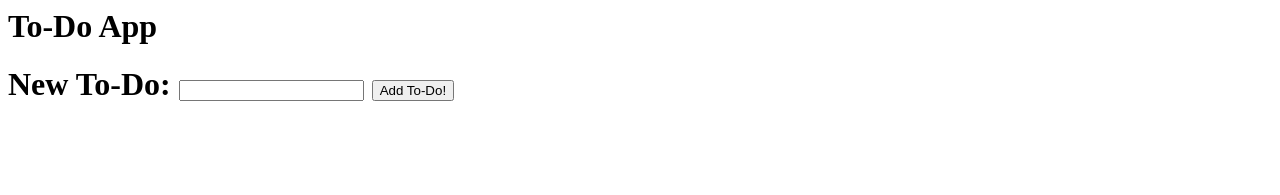
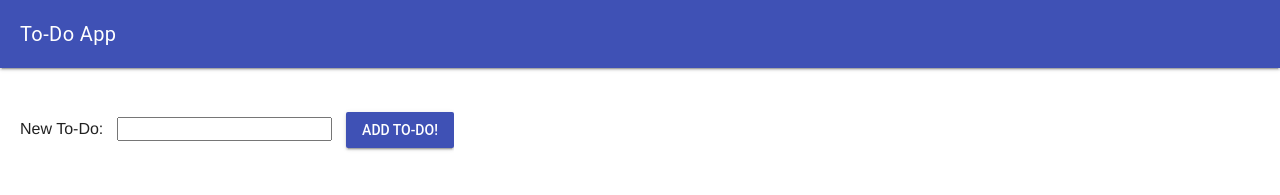
Before and after one commit to codegician/to-do-app, a plain HTML site: page index.html in a window 1280 px wide. Drawn offline with nearby package versions, Linux system fonts and the light colour scheme.

Commit message:
assignment-to-do-app-part1: completed

```diff
--- a/app.js
+++ b/app.js
@@ -13,12 +13,25 @@ function onReady () {
     let newLi = document.createElement('li');
     let checkbox = document.createElement('input');
 
+    let deleteBtn = document.createElement('button');
+    deleteBtn.textContent = "Delete";
+
+    deleteBtn.addEventListener("click", function(event){TODO_LIST.removeChild(this.parentElement)
+    });
+
     checkbox.type = "checkbox";
 
     newLi.textContent = title;
     newLi.appendChild(checkbox);
+    newLi.appendChild(deleteBtn);
 
     TODO_LIST.appendChild(newLi);
+
+    //Styling
+    newLi.className = "mdl-list__item";
+    checkbox.className = "mdl-checkbox mdl-js-checkbox mdl-js-ripple-effect";
+    deleteBtn.className = "mdl-button mdl-js-button";
+    deleteBtn.style.padding = '0';
 
     NEW_TODO_TEXT .value = "";
   });
--- a/index.html
+++ b/index.html
@@ -1,17 +1,30 @@
+<!DOCTYPE html>
 <html>
   <head>
-    <meta name="viewport" content="width=device-width, initial-scale=1">
+    <meta name="viewport" content="width=device-width,initial-scale=1">
+    <link rel="stylesheet" href="styles/main.css">
+    <link rel="stylesheet" href="https://fonts.googleapis.com/icon?family=Material+Icons">
+    <link rel="stylesheet" href="https://code.getmdl.io/1.3.0/material.indigo-pink.min.css">
+    <script defer src="https://code.getmdl.io/1.3.0/material.min.js"></script>
     <title>To-Do App</title>
   </head>
   <body>
-    <h1>To-Do App<h1>
-      <form id="addToDoForm">
-        <label for="newToDoText">New To-Do:</label>
-        <input type="text" id="newToDoText">
-        <button type="submit">Add To-Do!</button>
-      </form>
-      <ul id="toDoList">
-      </ul>
+    <div class="mdl-layout mdl-js-layout mdl-layout--fixed-header">
+      <header class="mdl-layout__header">
+        <h1 class="mdl-layout-title">To-Do App</h1>
+      </header>
+    </div>
+    <main class="mdl-layout__content">
+      <div class="page-content">
+        <form id="addToDoForm">
+            <label for="newToDoText">New To-Do:</label>
+            <input type="text"id="newToDoText">
+            <button type="submit" class="mdl-button mdl-js-button mdl-button--raised mdl-button--colored">Add To-Do!</button>
+        </form>
+        <ul id="toDoList"class="demo-list-control mdl-list">
+        </ul>
+      </div>
+    </main>
     <script src="app.js"></script>
   </body>
 </html>
--- /dev/null
+++ b/styles/main.css
@@ -0,0 +1,21 @@
+main {
+  padding-top: 8rem;
+  padding-left: 20px;
+}
+
+h1.mdl-layout-title {
+  padding-left: 20px;
+}
+
+label {
+  font-size: 16px;
+  padding-right: 10px;
+}
+
+input {
+  margin-right: 10px;
+}
+
+#newToDoText {
+  font-size: 16px;
+}
```
